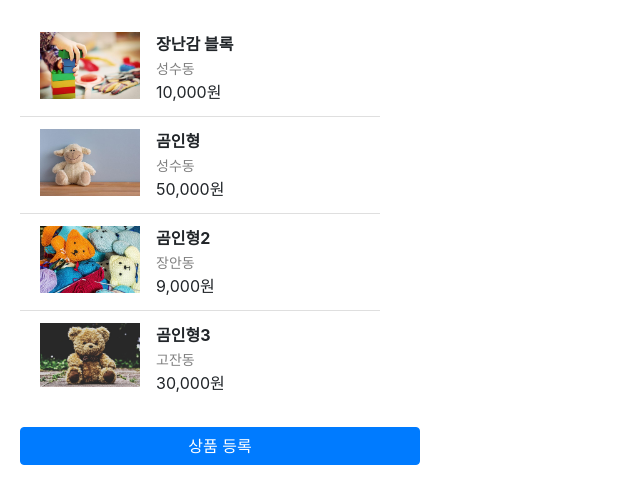
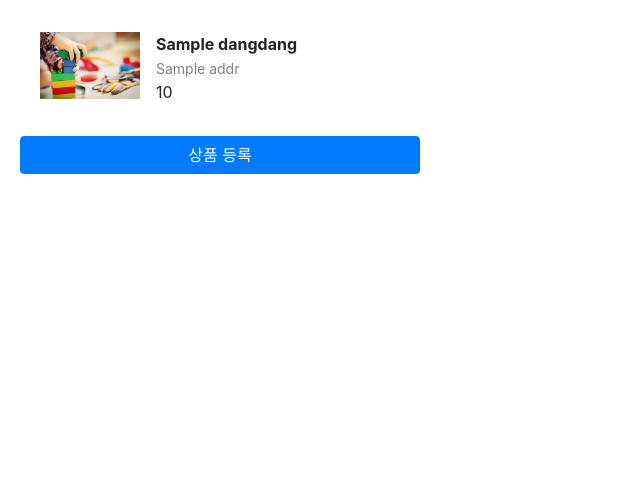
Before and after one commit to kkh4323/Coding18-ssh, a Flask app: page / in a window 1280 px wide. Shown: the top 504 px of the page, without its empty margins (0-640 px from the left). Run offline with Flask 2, Linux system fonts and the light colour scheme; a database or web service that is not in the repository returns one stand-in record (values such as "Sample title"); some libraries are stand-ins or nearby versions.

Commit message:
aws 배포 연습

```diff
--- a/4주차 숙제/app.py
+++ b/4주차 숙제/app.py
@@ -2,8 +2,20 @@ from flask_pymongo import PyMongo
 from flask import Flask, render_template, request, redirect, jsonify
 
 app = Flask(__name__)
+app.config['JSON_AS_ASCII'] = False
 app.config["MONGO_URI"] = "mongodb://localhost:27017/local"
 mongo = PyMongo(app)
+
+@app.route('/detail')
+def detail():
+  collection = mongo.db.dangdang
+  _title = request.args.get('title')
+  product = collection.find_one({"title": _title})
+  res = jsonify({
+    'title': product.get('title'),
+    'text': product.get('text')
+  })
+  return res
 
 @app.route('/register', methods=["POST"])
 def reg():
@@ -11,7 +23,7 @@ def reg():
   addr = request.form.get('reg-addr')
   price = request.form.get('reg-price')
   text = request.form.get('reg-text')
-  mongo.db['weddinga'].insert_one({
+  mongo.db['dangdang'].insert_one({
     'title': title,
     'addr': addr,
     'price': price,
@@ -21,7 +33,9 @@ def reg():
 
 @app.route('/')
 def index():
-  return render_template('list.html')
+  itemList = mongo.db['dangdang'].find()
+
+  return render_template('list.html', itemList=itemList)
 
 if __name__ == "__main__":
   app.run()
--- a/4주차 숙제/templates/list.html
+++ b/4주차 숙제/templates/list.html
@@ -76,17 +76,20 @@
 					});
 				};
 			});*/
-			function clickPost(postid) {
-				const url = "https://jsonplaceholder.typicode.com/posts/" + postid;
+			function clickPost(product_id) {
+				console.log(product_id)
+				const url = "/detail?title=" + product_id;
+				console.log(url)
 				$.get(url).then(function(data){
 					$("#list-ModalLabel").text(data.title);
-					$("#list-modalContent").text(data.body);
+					$("#list-modalContent").text(data.text);
 					$("#list-Modal").modal("show");
 				});
 			};
 			$(document).ready(function () {
 				$(".media").click(function(){
 					const id = $(this).attr("id");
+					console.log(id)
 					clickPost(id);
 				});
 			});
@@ -95,46 +98,18 @@
 	<body>
 		<div class="product-list">
 			<ul class="list-group list-group-flush">
+				{% for il in itemList %}
 				<li class="list-group-item">
-					<div id="1" class="media">
+					<div id="{{ il.title }}" class="media">
 						<img src="/static/prod1.jpg" class="mr-3 product-image" alt="장난감 블록">
 						<div class="media-body">
-							<strong>장난감 블록</strong><br>
-							<small>성수동</small><br>
-							<span>10,000원</span>
+							<strong>{{il.title}}</strong><br>
+							<small>{{il.addr}}</small><br>
+							<span>{{il.price}}</span>
 						</div>
 					</div>
 				</li>
-				<li class="list-group-item">
-					<div id="2" class="media">
-						<img src="/static/prod2.jpg" class="mr-3 product-image" alt="곰인형">
-						<div class="media-body">
-							<strong>곰인형</strong><br>
-							<small>성수동</small><br>
-							<span>50,000원</span>
-						</div>
-					</div>
-				</li>
-				<li class="list-group-item">
-					<div id="3" class="media">
-						<img src="/static/prod3.jpg" class="mr-3 product-image" alt="곰인형2">
-						<div class="media-body">
-							<strong>곰인형2</strong><br>
-							<small>장안동</small><br>
-							<span>9,000원</span>
-						</div>
-					</div>
-				</li>
-				<li class="list-group-item">
-					<div id="4" class="media">
-						<img src="/static/prod4.jpg" class="mr-3 product-image" alt="곰인형3">
-						<div class="media-body">
-							<strong>곰인형3</strong><br>
-							<small>고잔동</small><br>
-							<span>30,000원</span>
-						</div>
-					</div>
-				</li>
+				{% endfor %}
 			</ul>
 		</div>
 		<div class="modal fade" id="list-Modal" tabindex="-1" aria-labelledby="exampleModalLabel" aria-hidden="true">
--- a/모바일청첩장/app.py
+++ b/모바일청첩장/app.py
@@ -36,4 +36,4 @@ def index():
   return render_template('index.html', diff=diff, guestbooks=guestbooks, pages=pages) # 주머니 = 값.
 
 if __name__ == "__main__":
-  app.run()
+  app.run(host='0.0.0.0', port='80')
```
Also changed, not shown: 모바일청첩장/static/styles.css (+12 -0 lines).
